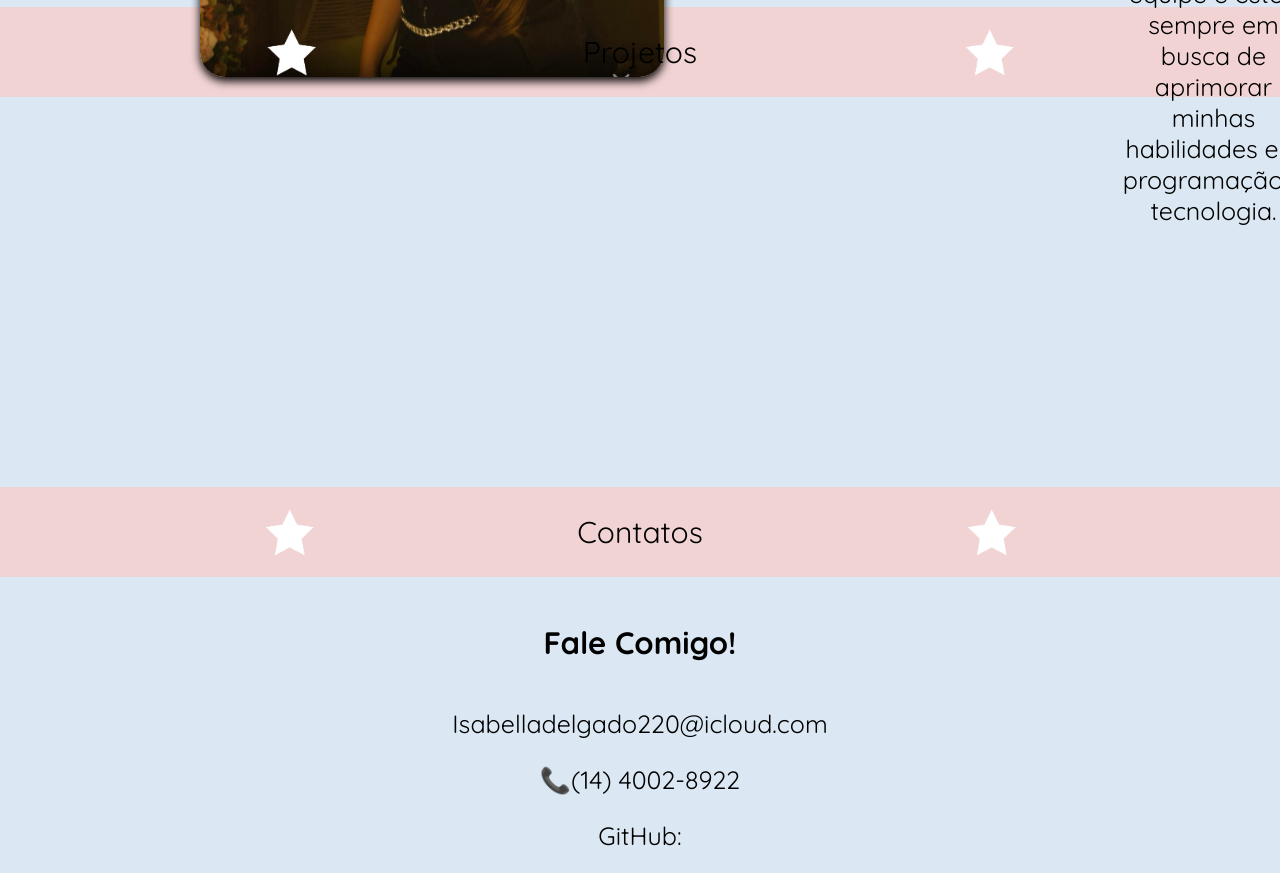
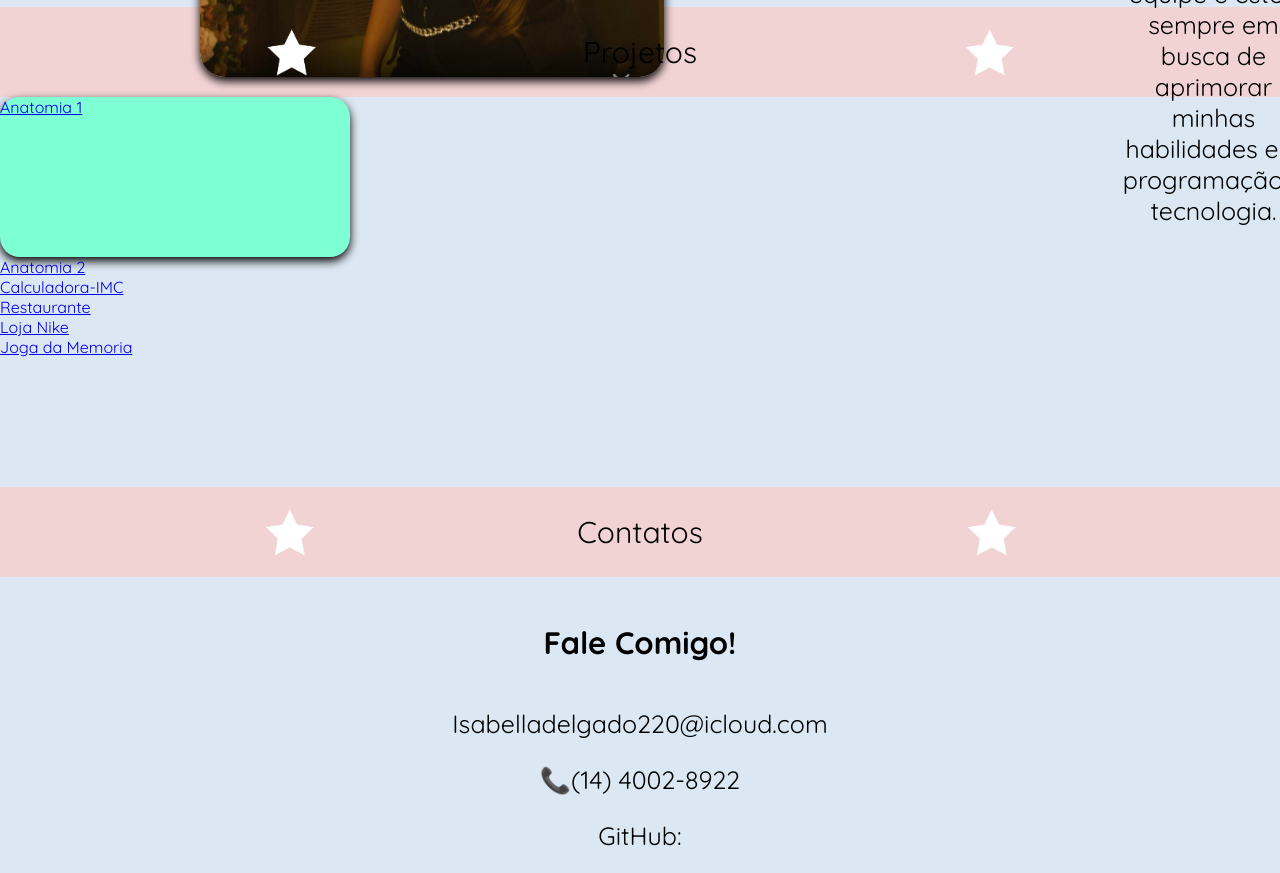
Before and after one commit to Isaadelgado/Portfolio, a plain HTML site: page index.html in a window 1280 px wide. Shown: the part 1463-2336 px from the top of the page. Drawn offline with Linux system fonts and the light colour scheme.

Commit message:
projetos link

```diff
--- a/index.html
+++ b/index.html
@@ -43,11 +43,12 @@
         <img class="eu2" src="img/eu2.jpg" alt="" />
         <div class="texto">
           <p>
-          Me chamo Isabella Delgado , sou estudante do Ensino Medio tenho 16 anos e
-          estudo na área de Desenvolvimento de Sistemas com interesse em
-          transformar ideias em soluções práticas e funcionais. Tenho facilidade
-          em aprender novas ferramentas, trabalhar em equipe e estou sempre em
-          busca de aprimorar minhas habilidades em programação e tecnologia.
+            Me chamo Isabella Delgado , sou estudante do Ensino Medio tenho 16
+            anos e estudo na área de Desenvolvimento de Sistemas com interesse
+            em transformar ideias em soluções práticas e funcionais. Tenho
+            facilidade em aprender novas ferramentas, trabalhar em equipe e
+            estou sempre em busca de aprimorar minhas habilidades em programação
+            e tecnologia.
           </p>
         </div>
       </div>
@@ -59,6 +60,30 @@
           <img class="estrela" src="img/estrela.png" alt="" />
           <div id="#Projetos">Projetos</div>
           <img class="estrela" src="img/estrela.png" alt="" />
+        </div>
+        <div class="projeto1">
+          <a href="https://isaadelgado.github.io/Anatomia/">Anatomia 1</a>
+        </div>
+        <div class="projeto2">
+          <a href="https://anatomia-cjlg.onrender.com/index2.html"
+            >Anatomia 2</a
+          >
+        </div>
+        <div class="projeto3">
+          <a href="https://isaadelgado.github.io/Calculadora-IMC/"
+            >Calculadora-IMC</a
+          >
+        </div>
+        <div class="projeto4">
+          <a href="https://kayky-ctrl.github.io/Restaurante/">Restaurante</a>
+        </div>
+        <div class="projeto5">
+          <a href="https://1dtm.github.io/ecommerce-Isaadelgado/">Loja Nike</a>
+        </div>
+        <div class="projeto6">
+          <a href="https://isaadelgado.github.io/JogoMemoria/"
+            >Joga da Memoria</a
+          >
         </div>
       </main>
     </section>
--- a/style.css
+++ b/style.css
@@ -127,3 +127,11 @@ h2 {
    margin-top: 100px;
    display: flex;
 }
+
+.projeto1{
+  width: 350px;
+  height: 160px;
+  background-color: aquamarine;
+  border-radius: 20px;
+  box-shadow: 0px 4px 10px;
+}
```
Also changed, not shown: img/Jogo da memoria.png (added), img/anatomia 1.png (added), img/anatomia 2.png (added), img/calculadora.png (added), img/nike.png (added), img/restaurante.png (added). Lines whose indentation alone changed are shown as unchanged.
